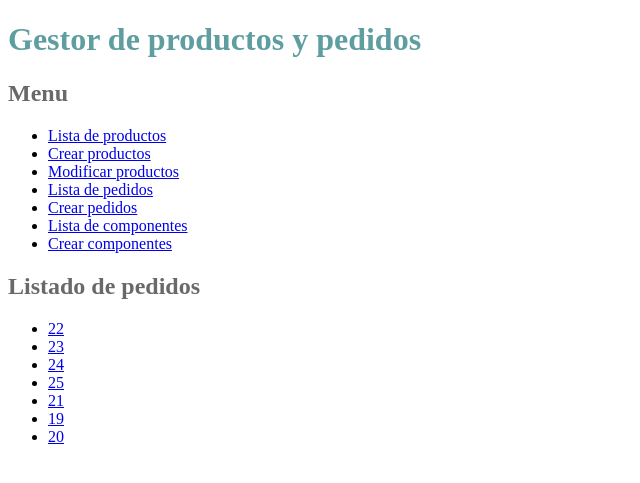
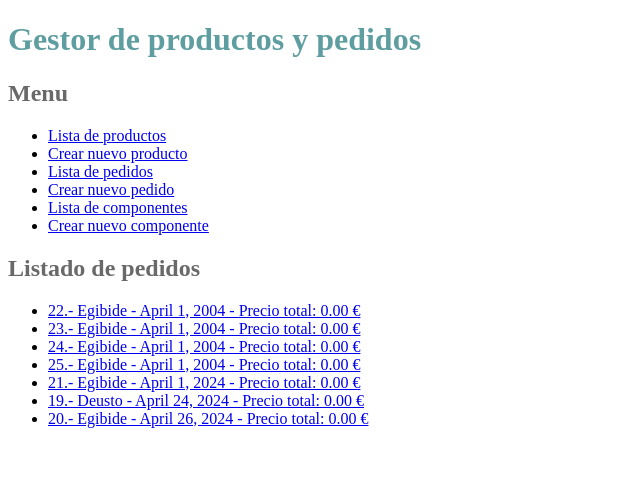
Before and after one commit to andreacastrodlc/ProyectoWebColaborativo, a Django app: page /appDjango/pedidos/ in a window 1280 px wide. Shown: the top 483 px of the page, without its empty margins (0-640 px from the left). Run offline with Django 4.2, Linux system fonts and the light colour scheme; data comes from the database, SQL or seed files in the repository; both versions use the stored data as it was after the commit.

Commit message:
funcionalidades producto ok y funcionalidades pedido a medias

```diff
--- a/ProyectoWeb/appDjango/urls.py
+++ b/ProyectoWeb/appDjango/urls.py
@@ -2,7 +2,7 @@ from django.urls import path
 
 from .views import (ProductoListView, ProductoDetailView, ProductoCreateView, PedidoListView, PedidoCreateView,
                     PedidoDetailView, ComponenteListView, ComponenteDetailView, ComponenteCreateView,
-                    asignar_componentes_producto, ProductoDeleteView, ProductoUpdateView)
+                    asignar_componentes_producto, ProductoDeleteView, ProductoUpdateView, asignar_productos_pedido)
 
 urlpatterns = [
     path('productos/', ProductoListView.as_view(), name='index_productos'),
@@ -16,5 +16,6 @@ urlpatterns = [
     path('componentes/', ComponenteListView.as_view(), name='index_componentes'),
     path('componentes/<int:pk>', ComponenteDetailView.as_view(), name='componente_show'),
     path('componentes/create', ComponenteCreateView.as_view(), name='componente_create'),
-    path('productos/<int:pk>/asignar_componentes/', asignar_componentes_producto, name='asignar_componentes_producto')
+    path('productos/<int:pk>/asignar_componentes/', asignar_componentes_producto, name='asignar_componentes_producto'),
+    path('asignar_productos_pedido/<int:pk_pedido>', asignar_productos_pedido, name='asignar_productos_pedido')
 ]
--- a/ProyectoWeb/appDjango/views.py
+++ b/ProyectoWeb/appDjango/views.py
@@ -1,15 +1,14 @@
-from audioop import reverse
 
+from django.db.models import Sum, F
 from django.shortcuts import render, get_object_or_404, redirect
 from django.urls import reverse_lazy
 from django.views.generic import ListView, DetailView, View, DeleteView, UpdateView
 
 from appDjango.forms import ProductoForm, PedidoForm, ComponenteForm
-
 # Create your views here.
 
 
-from appDjango.models import Producto, Pedido, ComponenteProducto, Componente
+from appDjango.models import Producto, Pedido, ComponenteProducto, Componente, Contenidopedido
 
 
 class ProductoListView(ListView):
@@ -72,6 +71,20 @@ class PedidoListView(ListView):
 class PedidoDetailView(DetailView):
     model = Pedido
 
+    def get_context_data(self, **kwargs):
+        context = super().get_context_data(**kwargs)
+        pedido = self.object
+
+        #calcular el precio total del pedido sumando el precio de todos los productos asociados
+        precio_total = pedido.contenidopedido_set.annotate(
+            precio_total_producto=F('referencia_producto__precio_producto') * F('cantidad_producto')
+        ).aggregate(total=Sum('precio_total_producto'))['total']
+        pedido.precio_total = precio_total or 0  #si no hay productos asociados precio total=0
+
+        pedido.save()
+
+        return context
+
 
 class PedidoCreateView(View):
     def get(self, request):
@@ -82,8 +95,8 @@ class PedidoCreateView(View):
     def post(self, request):
         formulario = PedidoForm(data=request.POST)
         if formulario.is_valid():
-            formulario.save()
-            return redirect('index_pedidos')
+            pedido = formulario.save()
+            return redirect('pedidos_show', pk=pedido.pk)
         return render(request, 'appDjango/pedido_create.html', {'formulario': formulario})
 
 
@@ -132,3 +145,23 @@ def asignar_componentes_producto(request, pk):
 
     context = {'producto': producto, 'componentes': componentes, 'componentes_asignados': componentes_asignados}
     return render(request, 'appDjango/asignar_componentes_producto.html', context)
+
+
+def asignar_productos_pedido(request, pk_pedido):
+    pedido = get_object_or_404(Pedido, pk=pk_pedido)
+
+    if request.method == 'POST':
+        producto_id = request.POST.get('producto_id')
+        cantidad = int(request.POST.get('cantidad', 0))
+
+        if producto_id and cantidad > 0:
+            producto = get_object_or_404(Producto, pk=producto_id)
+
+            Contenidopedido.objects.create(referencia_pedido=pedido, referencia_producto=producto,
+                                           cantidad_producto=cantidad)
+
+            return redirect('pedidos_show', pk=pk_pedido)
+
+    productos = Producto.objects.all()
+    context = {'pedido': pedido, 'productos': productos}
+    return render(request, 'appDjango/asignar_productos_pedido.html', context)
--- a/ProyectoWeb/templates/appDjango/pedido_detail.html
+++ b/ProyectoWeb/templates/appDjango/pedido_detail.html
@@ -7,6 +7,7 @@
         <ul>
             <li>Fecha pedido: {{ object.fecha_pedido }}</li>
             <li>Cliente: {{ object.cif_cliente }}</li>
+            <li>Precio total: {{ object.precio_total }} €</li>
             <h3>Productos solicitados:</h3>
             <ul>
                 {% for producto in object.contenidopedido_set.all %}
@@ -14,6 +15,7 @@
                 {% endfor %}
             </ul>
         </ul>
+        <a href="{% url 'asignar_productos_pedido' pk_pedido=pedido.pk %}">Asignar productos a este pedido</a>
     {% else %}
         <p>No existe este pedido.</p>
     {% endif %}
--- a/ProyectoWeb/templates/appDjango/pedido_index.html
+++ b/ProyectoWeb/templates/appDjango/pedido_index.html
@@ -4,7 +4,12 @@
     {% if pedidos %}
         <ul>
             {% for pedido in pedidos %}
-                	<li><a href="{% url 'pedidos_show' pedido.referencia_pedido %}">{{ pedido.referencia_pedido }}</a></li>
+                <li>
+                    <a href="{% url 'pedidos_show' pedido.referencia_pedido %}">
+                        {{ pedido.referencia_pedido }}.- {{ pedido.cif_cliente.nombre_empresa_cliente }} -
+                        {{ pedido.fecha_pedido }} - Precio total: {{ pedido.precio_total }} €
+                    </a>
+                </li>
             {% endfor %}
         </ul>
     {% else %}
--- a/ProyectoWeb/templates/base.html
+++ b/ProyectoWeb/templates/base.html
@@ -15,12 +15,11 @@
         <h2>Menu</h2>
         <ul>
             <li><a href="/appDjango/productos">Lista de productos</a></li>
-            <li><a href='{% url 'producto_create' %}'>Crear productos</a></li>
-            <li><a href='{% url 'producto_create' %}'>Modificar productos</a></li>
+            <li><a href='{% url 'producto_create' %}'>Crear nuevo producto</a></li>
             <li><a href="/appDjango/pedidos">Lista de pedidos</a></li>
-            <li><a href='{% url 'pedido_create' %}'>Crear pedidos</a></li>
+            <li><a href='{% url 'pedido_create' %}'>Crear nuevo pedido</a></li>
             <li><a href="/appDjango/componentes">Lista de componentes</a></li>
-            <li><a href='{% url 'componente_create' %}'>Crear componentes</a></li>
+            <li><a href='{% url 'componente_create' %}'>Crear nuevo componente</a></li>
         </ul>
         {% block contenido %}{% endblock %}
     </div>
```
Also changed, not shown: ProyectoWeb/appDjango/forms.py (+8 -8 lines), ProyectoWeb/templates/appDjango/asignar_productos_pedido.html (added, +15 -0 lines), ProyectoWeb/db.sqlite3. Lines whose indentation alone changed are shown as unchanged.
